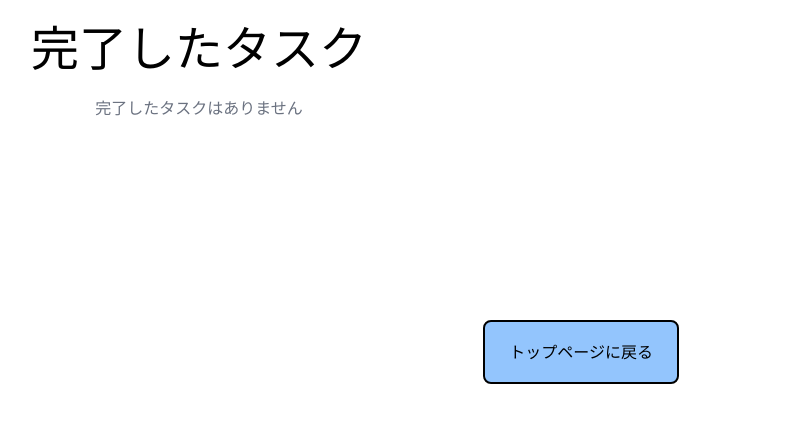
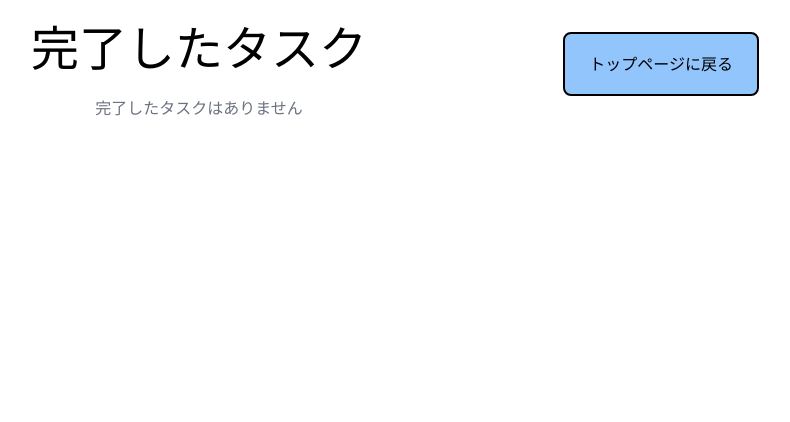
Before and after one commit to takasora1217/yuusha-todo, a React (Vite) app: page /completedtasks in a window 1280 px wide. Shown: the top 422 px of the page, without its empty margins (441-1231 px from the left). Built offline with nearby package versions, Linux system fonts and the light colour scheme.

Commit message:
fix:トップページに戻るの位置修正

```diff
--- a/src/pages/CompletedTasks.jsx
+++ b/src/pages/CompletedTasks.jsx
@@ -32,7 +32,7 @@ const CompletedTasks = () => {
         ))}
       </div>
       <button
-        className="fixed bottom-6 py-2 px-6 border-2 border-black rounded-lg top-0 right-0 w-50 h-16 bg-blue-300 mt-80 mr-40 hover:bg-blue-400"
+        className="fixed bottom-6 py-2 px-6 border-2 border-black rounded-lg top-0 right-0 w-50 h-16 bg-blue-300 mt-8 mr-20 hover:bg-blue-400"
         onClick={() => (window.location.href = "/")}
       >
         トップページに戻る
```
